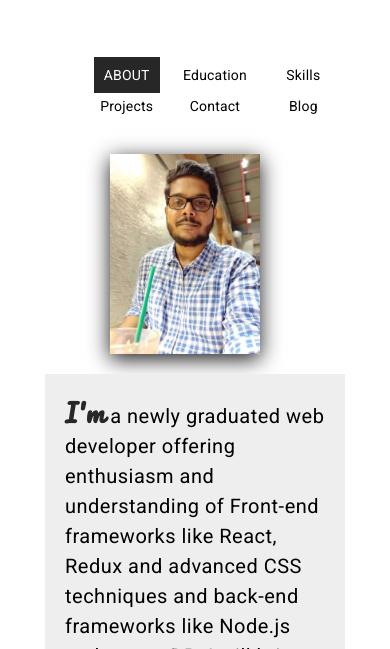
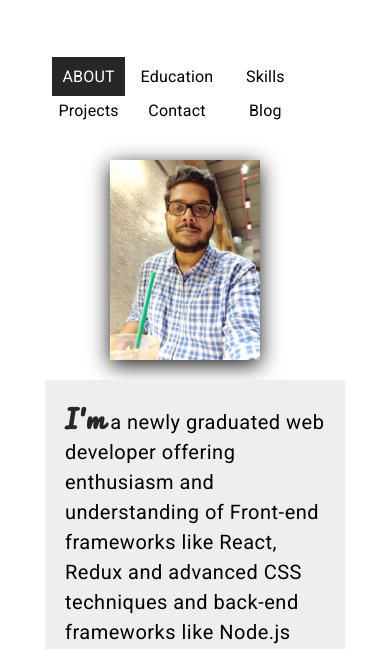
Before and after one commit to bhosaleT/my-portfolio-react, a React app: page / in a window 390 px wide. Shown: the part 195-844 px from the top of the page. Built offline with nearby package versions, Linux system fonts and the light colour scheme.

Commit message:
updated css

```diff
--- a/src/css/App.css
+++ b/src/css/App.css
@@ -200,13 +200,13 @@ li {
 
 @media (max-width: 600px) {
   .container {
-    margin: 0 auto;
+    margin: 0 -13px;
     width: 300px;
   }
   .selector-list{
     display: grid;
-    grid-template-columns: repeat(auto-fit, minmax(70px,1fr));
-    font-size: 14px;
+    grid-template-columns: repeat(auto-fit, minmax(80px,1fr));
+    font-size: 16px;
   }
 }
 
```
